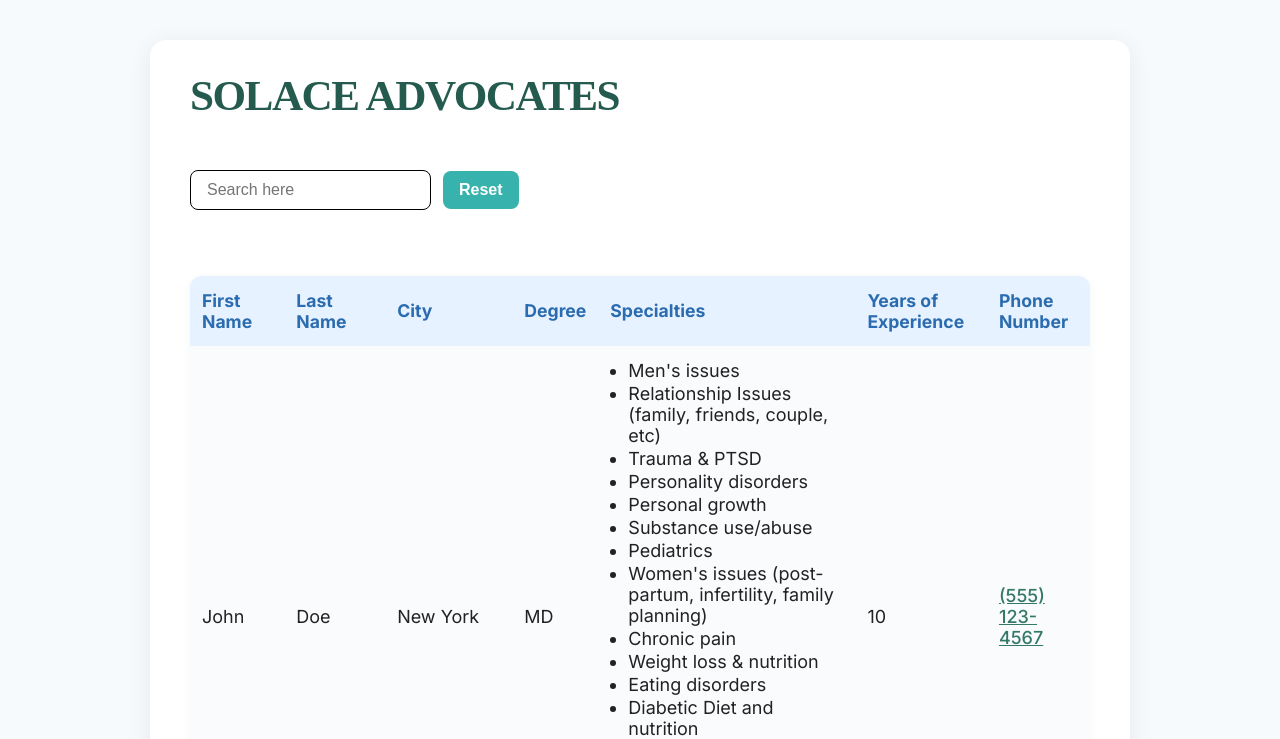
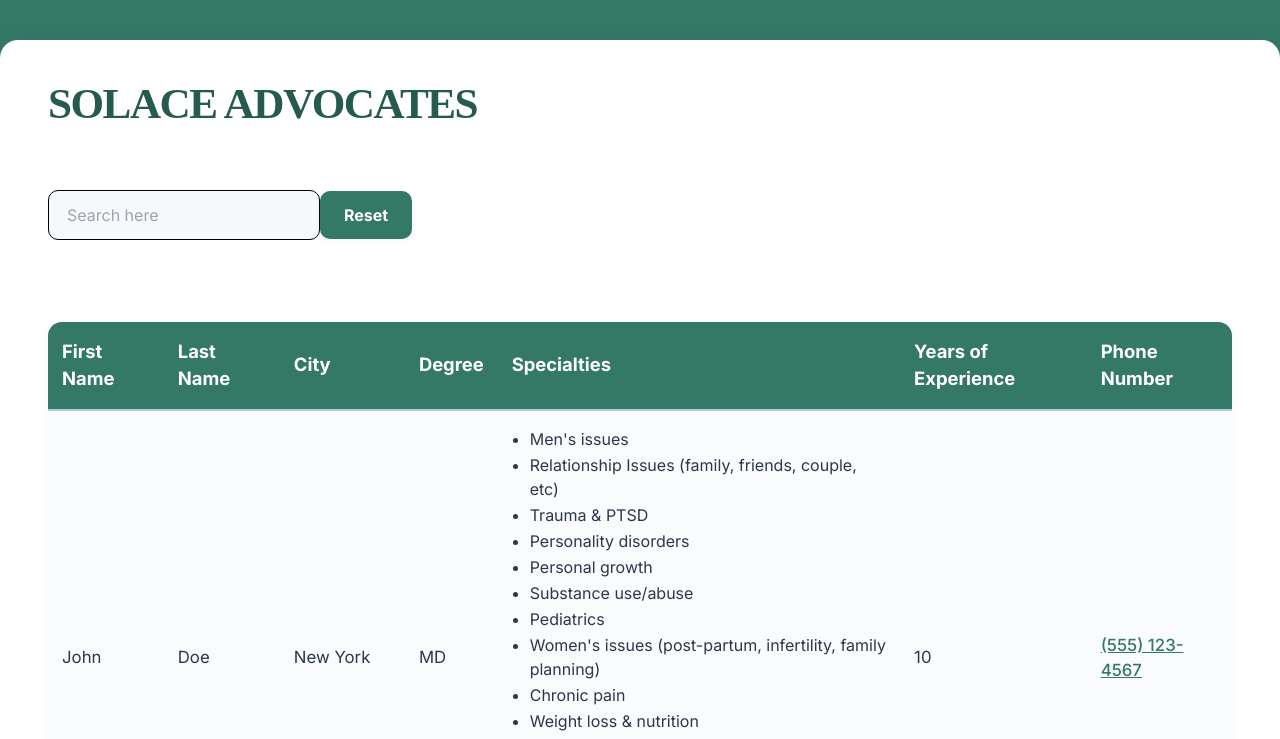
Before and after one commit to jdev86/solace-candidate-assement, a Next.js app: page / in a window 1280 px wide. Shown: the top 739 px of the page. Built offline with nearby package versions, Linux system fonts and the light colour scheme; no server answers; the database is empty.

Commit message:
adding tailwind imports to globals

```diff
--- a/src/app/globals.css
+++ b/src/app/globals.css
@@ -1,94 +1,6 @@
-body {
-  background: #f7fafc;
-  font-family: 'Inter', Arial, sans-serif;
-  font-size: 18px;
-  color: #222;
-  margin: 0;
-}
-
-main {
-  max-width: 900px;
-  margin: 40px auto;
-  background: #fff;
-  border-radius: 16px;
-  box-shadow: 0 4px 24px rgba(0,0,0,0.07);
-  padding: 32px 40px;
-}
-
-h1 {
-  color: #2b6cb0;
-  font-size: 2.5rem;
-  margin-bottom: 16px;
-}
-
-input[type='text'], input, button {
-  font-size: 1rem;
-  padding: 10px 16px;
-  border-radius: 8px;
-  border: 1px solid #b5c9d6;
-  margin-right: 12px;
-  outline: none;
-  transition: border 0.2s, box-shadow 0.2s;
-}
-
-input:focus {
-  border: 1.5px solid #3182ce;
-  box-shadow: 0 0 0 2px #bee3f8;
-}
-
-button {
-  background: #38b2ac;
-  color: #fff;
-  border: none;
-  cursor: pointer;
-  font-weight: 600;
-  transition: background 0.2s;
-}
-
-button:hover {
-  background: #319795;
-}
-
-table {
-  width: 100%;
-  border-collapse: separate;
-  border-spacing: 0;
-  margin-top: 24px;
-  background: #f9fbfd;
-  border-radius: 12px;
-  overflow: hidden;
-  box-shadow: 0 2px 8px rgba(44, 62, 80, 0.05);
-}
-
-th, td {
-  padding: 14px 12px;
-  text-align: left;
-}
-
-th {
-  background: #e6f2ff;
-  color: #2b6cb0;
-  font-size: 1.1rem;
-  font-weight: 700;
-}
-
-tr:nth-child(even) {
-  background: #f1f7fa;
-}
-
-tr:hover {
-  background: #e2e8f0;
-}
-
-@media (max-width: 600px) {
-  main {
-    padding: 12px 4px;
-  }
-  th, td {
-    padding: 8px 4px;
-    font-size: 0.95rem;
-  }
-}
+@tailwind base;
+@tailwind components;
+@tailwind utilities;
 
 .logo {
   font-family: 'Dancing Script', cursive;
@@ -101,3 +13,134 @@ tr:hover {
   text-transform: uppercase;
   line-height: 1.1;
 }
+
+body {
+  background: #347866;
+  font-family: 'Inter', Arial, sans-serif;
+  font-size: 18px;
+  color: #2d3748;
+  margin: 0;
+}
+
+main {
+  margin: 40px auto;
+  background: #fff;
+  border-radius: 18px;
+  box-shadow: 0 4px 24px rgba(44, 62, 80, 0.07);
+  padding: 40px 48px;
+}
+
+h1 {
+  color: #2b6cb0;
+  font-size: 2.5rem;
+  font-weight: 800;
+  margin-bottom: 18px;
+  letter-spacing: -1px;
+}
+
+p, label, th, td {
+  color: #2d3748;
+}
+
+input[type='text'], input, button {
+  font-size: 1rem;
+  padding: 12px 18px;
+  border-radius: 10px;
+  border: 1.5px solid #b5c9d6;
+  outline: none;
+  transition: border 0.2s, box-shadow 0.2s;
+  background: #f7fafc;
+}
+
+input:focus {
+  border: 2px solid #2b6cb0;
+  box-shadow: 0 0 0 2px #e6f2ff;
+}
+
+input:active {
+  border: 2px solid #2b6cb0;
+  box-shadow: 0 0 0 2px #e6f2ff;
+}
+
+button {
+  background: #347866;
+  color: #fff;
+  border: none;
+  cursor: pointer;
+  font-weight: 700;
+  border-radius: 10px;
+  padding: 12px 24px;
+  transition: background 0.2s, box-shadow 0.2s;
+  box-shadow: 0 2px 8px rgba(44, 62, 80, 0.05);
+}
+
+button:hover {
+  background: #2b6cb0;
+}
+
+table {
+  width: 100%;
+  border-collapse: separate;
+  border-spacing: 0;
+  margin-top: 28px;
+  background: #f9fbfd;
+  border-radius: 14px;
+  overflow: hidden;
+  box-shadow: 0 2px 8px rgba(44, 62, 80, 0.05);
+}
+
+th, td {
+  padding: 16px 14px;
+  text-align: left;
+  font-size: 1.05rem;
+}
+
+th {
+  background: #347866;
+  color: #fff;
+  font-size: 1.15rem;
+  font-weight: 700;
+  border-bottom: 2px solid #b5c9d6;
+}
+
+tr:nth-child(even) {
+  background: #f1f7fa;
+}
+
+tr:hover {
+  background: #e6f2ff;
+}
+
+ul {
+  margin: 0;
+  padding-left: 20px;
+}
+
+li {
+  margin-bottom: 4px;
+  color: #2d3748;
+  font-size: 1rem;
+}
+
+.spinner {
+  border: 4px solid #e6f2ff;
+  border-top: 4px solid #347866;
+  border-radius: 50%;
+  width: 32px;
+  height: 32px;
+  animation: spin 1s linear infinite;
+}
+@keyframes spin {
+  0% { transform: rotate(0deg);}
+  100% { transform: rotate(360deg);}
+}
+
+@media (max-width: 600px) {
+  main {
+    padding: 14px 4px;
+  }
+  th, td {
+    padding: 8px 4px;
+    font-size: 0.98rem;
+  }
+}
```
